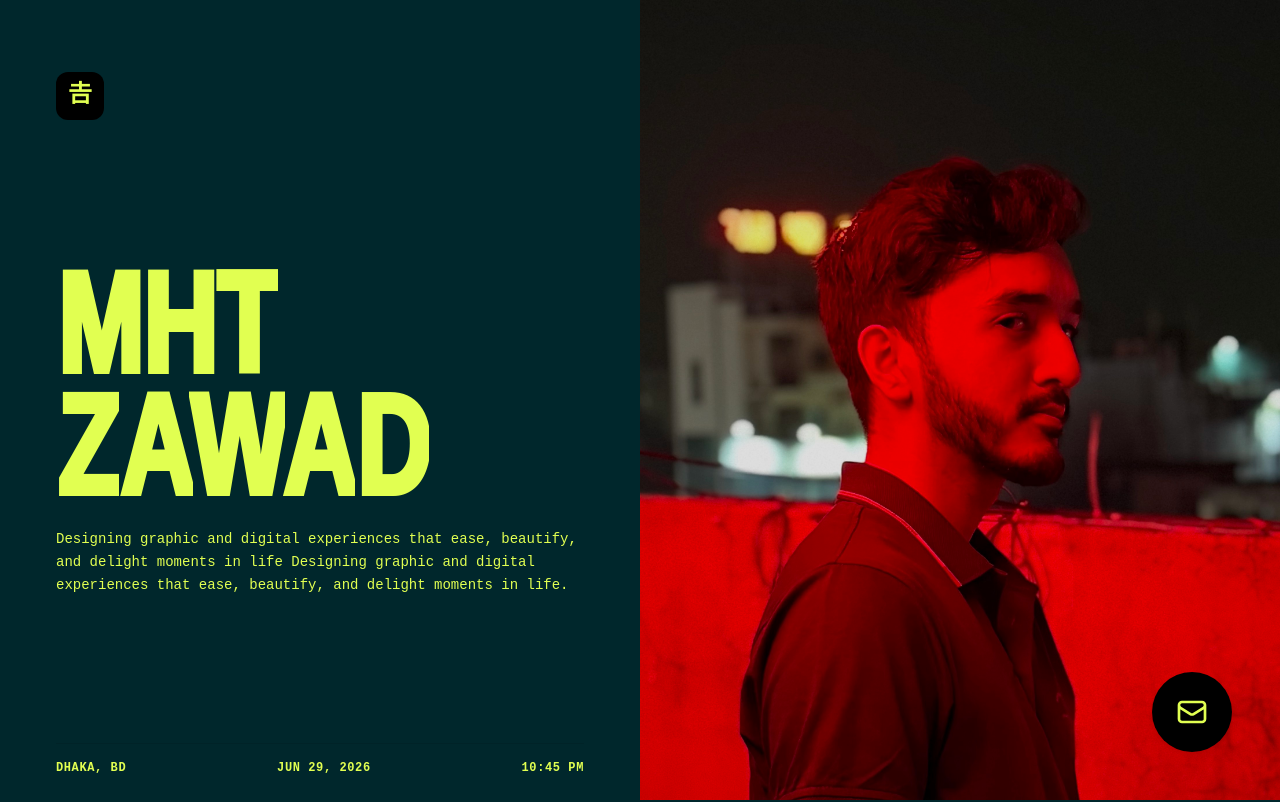
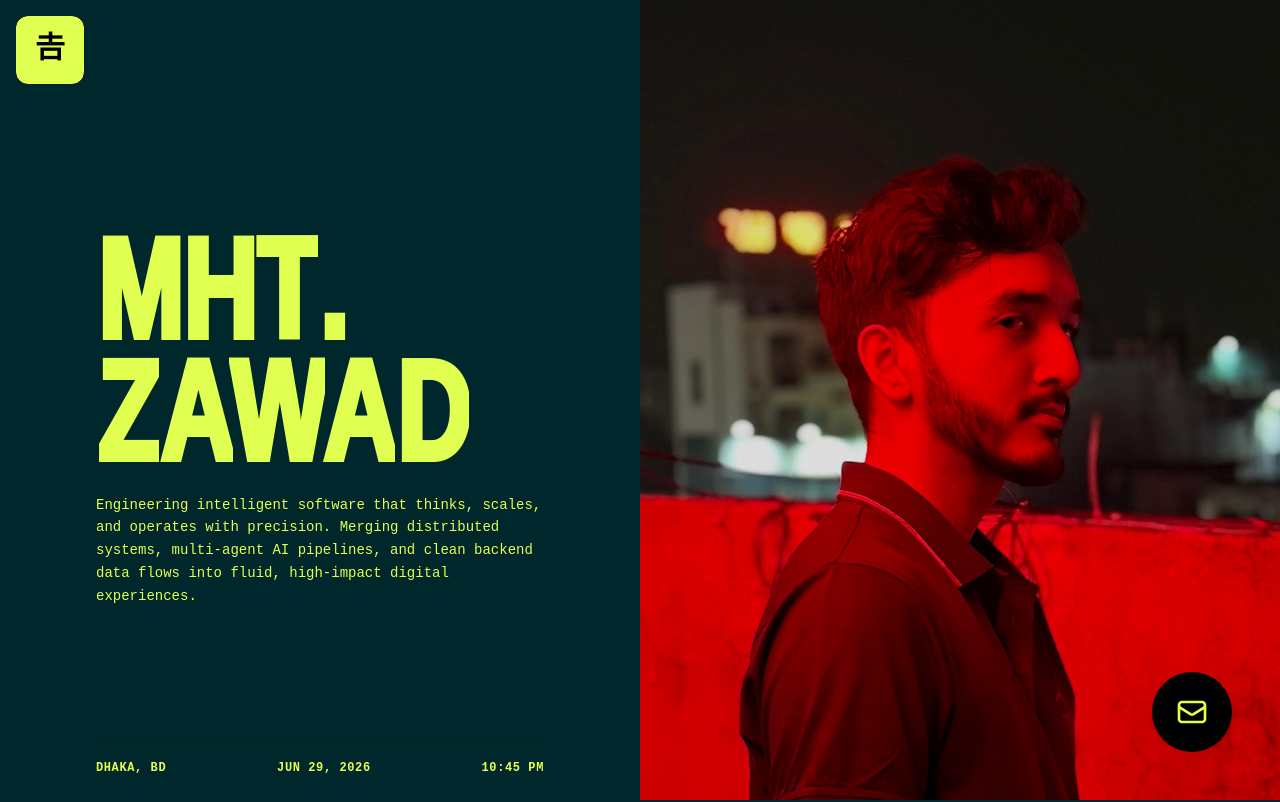
Before and after one commit to Muhtasim-Zawad/portfolio, a React app: page / in a window 1280 px wide. Shown: the top 802 px of the page. Built offline with nearby package versions, Linux system fonts and the light colour scheme; the HTML template or start-up script is replaced by a standard one.

Commit message:
added navbar, adjusted hero section text

```diff
--- a/src/components/common/Navbar.jsx
+++ b/src/components/common/Navbar.jsx
@@ -0,0 +1,39 @@
+import { useState } from "react";
+import { motion } from "motion/react";
+
+const navLinks = ["CONTACT", "SKILLS", "PROJECTS", "ABOUT"];
+
+export default function Navbar({ className = "" }) {
+	const [isHovered, setIsHovered] = useState(false);
+
+	return (
+		<div className={className}>
+			<motion.div
+				className="flex flex-row-reverse items-center bg-black rounded-lg overflow-hidden cursor-pointer gap-x-2"
+				onMouseEnter={() => setIsHovered(true)}
+				onMouseLeave={() => setIsHovered(false)}
+				animate={{ maxWidth: isHovered ? 500 : 68 }}
+				transition={{ duration: 1.0, ease: [0.16, 1, 0.3, 1] }}
+			>
+				<div className="w-17 h-17 flex-shrink-0 flex items-center justify-center bg-[#e1ff51] text-black font-bold text-3xl rounded-lg">
+					𠮷
+				</div>
+
+				{navLinks.map((link) => (
+					<motion.span
+						key={link}
+						className="inline-block text-[#e1ff51] text-sm font-bold tracking-wider whitespace-nowrap overflow-hidden px-4"
+						animate={{ opacity: isHovered ? 1 : 0 }}
+						transition={{
+							duration: 0.35,
+							delay: isHovered ? 0.1 : 0,
+							ease: "easeOut",
+						}}
+					>
+						{link}
+					</motion.span>
+				))}
+			</motion.div>
+		</div>
+	);
+}
--- a/src/components/sections/Hero.jsx
+++ b/src/components/sections/Hero.jsx
@@ -1,4 +1,5 @@
 import { motion, useScroll, useTransform } from "motion/react";
+import Navbar from "../common/Navbar";
 
 const HeroSection = () => {
 	const { scrollY } = useScroll();
@@ -36,14 +37,8 @@ const HeroSection = () => {
 			{/* <Navbar className="absolute top-0 left-0 w-full z-50 p-6 md:p-12" /> */}
 
 			{/* LEFT COLUMN: BRANDING & TYPOGRAPHY */}
-			<div className="flex flex-col justify-between p-6 md:p-14 md:pb-6 h-full text-[#e1ff51] min-h-[50vh] md:min-h-screen">
-				{/* Top Header Placeholder / Logo Icon */}
-				<div className="pt-4">
-					<div className="w-12 h-12 bg-black rounded-lg flex items-center justify-center text-[#e1ff51] font-bold text-2xl">
-						{/* Replace with your exact SVG/Logo Component */}
-						𠮷
-					</div>
-				</div>
+			<div className="flex flex-col justify-between p-6 md:p-24 md:pb-6  h-full text-[#e1ff51] min-h-[50vh] md:min-h-screen">
+				<Navbar className="fixed top-4 left-4 z-50" />
 
 				{/* Big Heading Titles with Slide-up Animation */}
 				<motion.div
@@ -54,7 +49,7 @@ const HeroSection = () => {
 					<div className="grid grid-cols-1 lg:grid-cols-12 gap-4 items-start">
 						{/* The Huge Text Container (Left-aligned text layout) */}
 						<h1
-							className="text-[min(45vh,20vw)] md:text-[min(45vh,8vw)] font-[990] uppercase leading-[0.85] lg:col-span-12 flex flex-col items-start justify-start text-left w-full scale-y-[1.4]"
+							className="text-[min(45vh,20vw)] md:text-[min(45vh,8vw)] font-[1000] uppercase leading-[0.85] lg:col-span-12 flex flex-col items-start justify-start text-left w-full scale-y-[1.4]"
 							style={{ fontFamily: "Manuka, sans-serif" }}
 						>
 							{/* Line 1: MH */}
@@ -65,7 +60,7 @@ const HeroSection = () => {
 									visible: { transition: { staggerChildren: 0.05 } },
 								}}
 							>
-								{"MHT ".split("").map((letter, index) => (
+								{"MHT.".split("").map((letter, index) => (
 									<span
 										key={`mh-${index}`}
 										className="overflow-hidden inline-block"
@@ -131,9 +126,10 @@ const HeroSection = () => {
 							transition={{ delay: 0.6, duration: 0.6 }}
 							className="text-xs md:text-sm font-medium leading-relaxed lg:col-span-12 mt-10 text-left"
 						>
-							Designing graphic and digital experiences that ease, beautify, and
-							delight moments in life Designing graphic and digital experiences
-							that ease, beautify, and delight moments in life.
+							Engineering intelligent software that thinks, scales, and operates
+							with precision. Merging distributed systems, multi-agent AI
+							pipelines, and clean backend data flows into fluid, high-impact
+							digital experiences.
 						</motion.p>
 					</div>
 				</motion.div>
```
